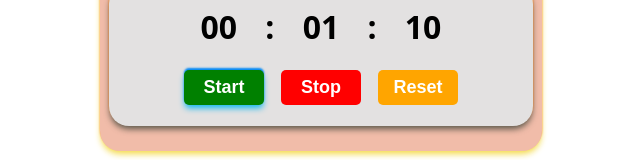
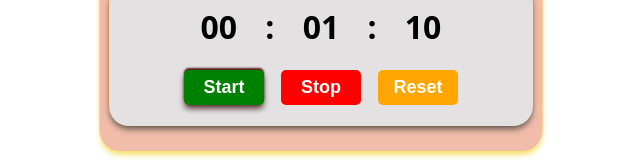
Before and after one commit to AnandaSH-8/Timer-StopWatch, a React (Vite) app: page / in a window 1280 px wide. In both pictures the pointer is over the button "Start". Shown: the part 160-320 px from the top of the page, without its empty margins (319-959 px from the left). Built offline with nearby package versions, Linux system fonts and the light colour scheme.

Commit message:
Add some modifications and added icons

```diff
--- a/src/App.module.css
+++ b/src/App.module.css
@@ -62,5 +62,5 @@ button{
 }
 
 button:hover{
-  box-shadow: rgb(3, 136, 245) 0px -2px 2px 0px, rgba(3, 182, 242, 0.971) 0px 4px 6px -1px, transparent 0px 1px 0px inset;
+  box-shadow: rgb(81, 25, 25) 0px -2px 2px 0px, rgba(64, 21, 21, 0.971) 0px 4px 6px -1px, transparent 0px 1px 0px inset;
 }
```
